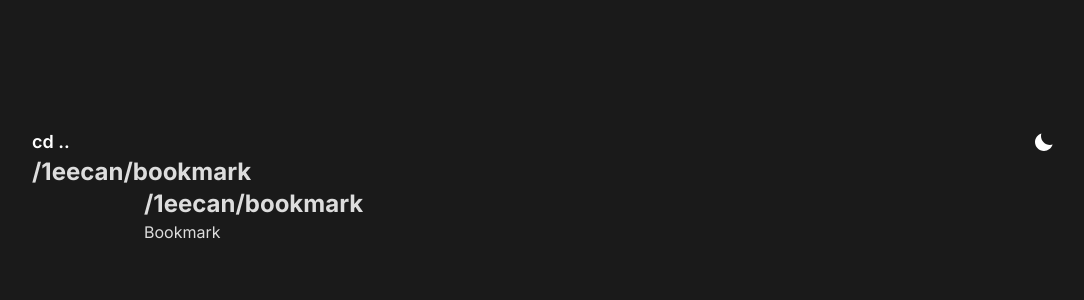
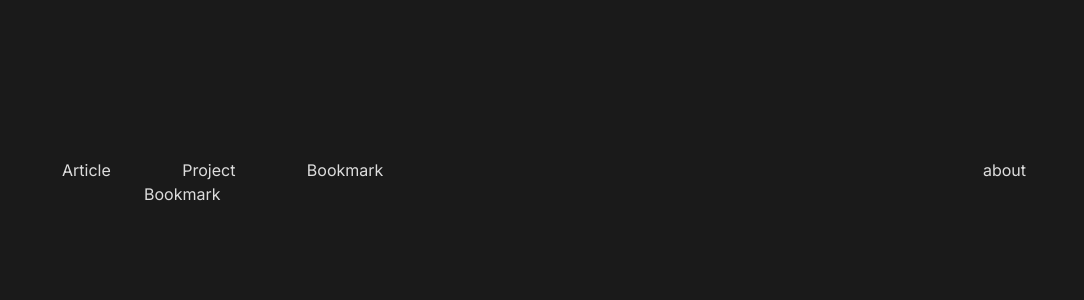
Before and after one commit to 1eecan/blog, a Next.js app: page /bookmark in a window 1280 px wide. Shown: the top 300 px of the page, without its empty margins (96-1180 px from the left). Built offline with nearby package versions, Linux system fonts and the light colour scheme.

Commit message:
refactor: delete client component

```diff
--- a/src/app/(root)/blog/[slug]/page.tsx
+++ b/src/app/(root)/blog/[slug]/page.tsx
@@ -1,8 +1,6 @@
 import { readdir } from "fs/promises";
 
 import getPost from "@/app/_lib/utils/getPost";
-
-import Breadcrumb from "../../../_ui/components/Breadcrumb/Breadcrumb";
 
 import { MDXRemote } from "next-mdx-remote/rsc";
 import rehypePrettyCode from "rehype-pretty-code";
@@ -10,7 +8,6 @@ import rehypeSlug from "rehype-slug";
 import remarkBreaks from "remark-breaks";
 import remarkGfm from "remark-gfm";
 import remarkToc from "remark-toc";
-import ProgressBar from "../../../_ui/components/ProgressBar/ProgressBar";
 
 const Post = async ({ params }: { params: { slug: string } }) => {
   const post = await getPost({ params });
@@ -18,7 +15,6 @@ const Post = async ({ params }: { params: { slug: string } }) => {
   const mdxSource = post.content;
   return (
     <>
-      <ProgressBar />
       <div className="prose dark:text-white">
         <div>{data.date}</div>
         <MDXRemote
--- a/src/app/(root)/blog/page.tsx
+++ b/src/app/(root)/blog/page.tsx
@@ -1,6 +1,5 @@
 import getPosts from "../../_lib/utils/getPosts";
 import Link from "next/link";
-import Breadcrumb from "../../_ui/components/Breadcrumb/Breadcrumb";
 
 const BlogHome = async () => {
   const posts = await getPosts();
--- a/src/app/(root)/bookmark/page.tsx
+++ b/src/app/(root)/bookmark/page.tsx
@@ -1,9 +1,6 @@
-import Breadcrumb from "../../_ui/components/Breadcrumb/Breadcrumb";
-
 const Bookmark = () => {
   return (
     <>
-      <Breadcrumb />
       <div>Bookmark</div>
     </>
   );
--- a/src/app/(root)/layout.tsx
+++ b/src/app/(root)/layout.tsx
@@ -3,7 +3,6 @@ import { Inter } from "next/font/google";
 import "../globals.css";
 
 import Header from "../_ui/components/Header/Header";
-import Breadcrumb from "../_ui/components/Breadcrumb/Breadcrumb";
 const inter = Inter({ subsets: ["latin"] });
 
 export const metadata: Metadata = {
@@ -16,14 +15,12 @@ export default function RootLayout({
 }: {
   children: React.ReactNode;
 }) {
-  const initialTheme = "DARK_THEME";
   return (
-    <html lang="ko" className={initialTheme}>
+    <html lang="ko" className="dark">
       <body
-        className={`${inter.className} antialiased dark:bg-[#1a1a1a] dark:text-[#dddddd]`}
+        className={`${inter.className} antialiased dark:bg-[#1a1a1a] dark:text-[#dddddd] m-[30px]`}
       >
-        <Header initialTheme={initialTheme} />
-        <Breadcrumb />
+        <Header />
         <div className="max-w-[800px] mx-auto">{children}</div>
       </body>
     </html>
--- a/src/app/(root)/page.tsx
+++ b/src/app/(root)/page.tsx
@@ -1,5 +1,4 @@
 import Link from "next/link";
-import Breadcrumb from "../_ui/components/Breadcrumb/Breadcrumb";
 
 const Home = () => {
   const cardComponentClass =
--- a/src/app/(root)/projects/page.tsx
+++ b/src/app/(root)/projects/page.tsx
@@ -1,9 +1,6 @@
-import Breadcrumb from "../../_ui/components/Breadcrumb/Breadcrumb";
-
 const Projects = () => {
   return (
     <>
-      <Breadcrumb />
       <div>Projects</div>
     </>
   );
--- a/src/app/_ui/components/Header/Header.tsx
+++ b/src/app/_ui/components/Header/Header.tsx
@@ -1,23 +1,14 @@
-"use client";
+import Link from "next/link";
 
-import { useRouter } from "next/navigation";
-import DarkModeButton from "../DarkModeButton/DarkModeButton";
-
-const Header = ({ initialTheme }: { initialTheme: string | undefined }) => {
-  const router = useRouter();
+const Header = () => {
   return (
     <nav className="w-full flex justify-between">
-      <div className="flex">
-        <p
-          className="text-lg font-semibold dark:text-white hover:cursor-pointer"
-          onClick={() => {
-            router.back();
-          }}
-        >
-          cd ..
-        </p>
+      <div className="w-1/3 flex justify-between">
+        <Link href={`/blog`}>Article</Link>
+        <Link href={`/projects`}>Project</Link>
+        <Link href={`/bookmark`}>Bookmark</Link>
       </div>
-      <DarkModeButton initialTheme={initialTheme} />
+      <Link href={`/`}>about</Link>
     </nav>
   );
 };
```
